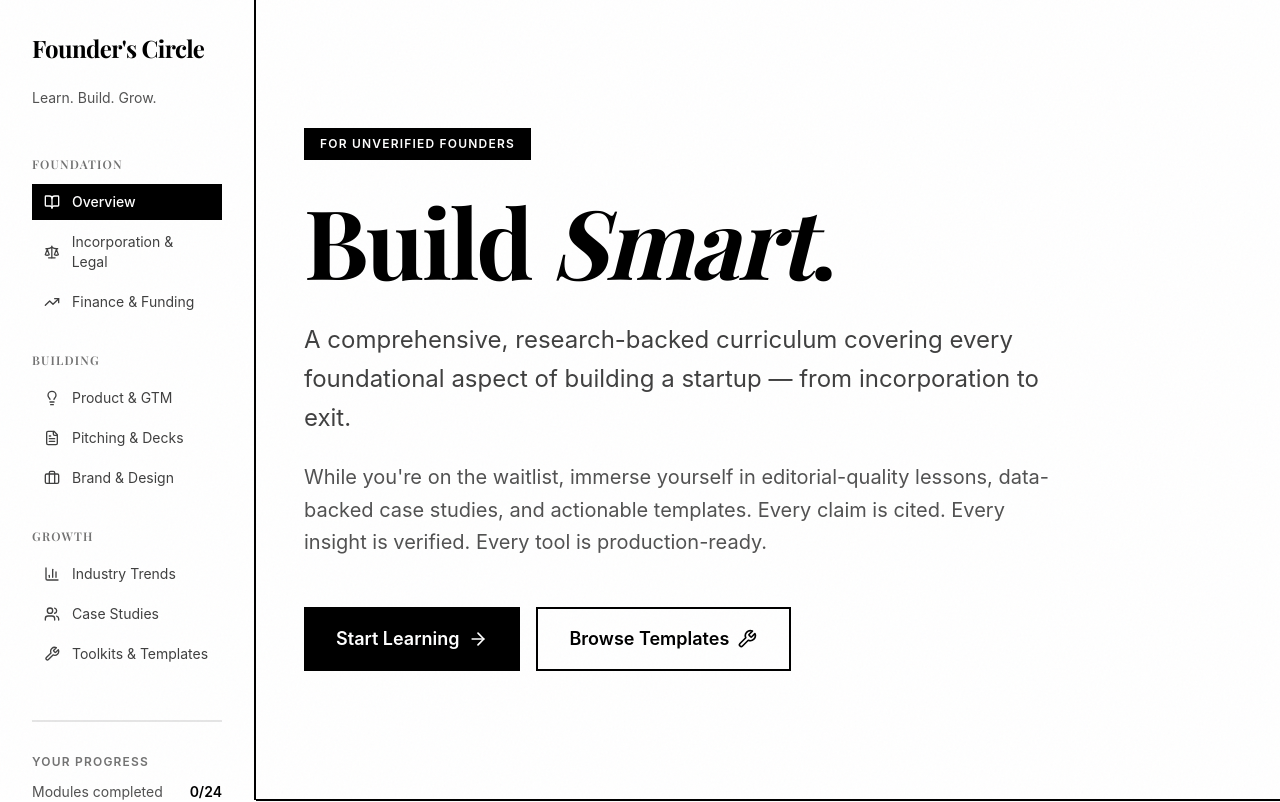
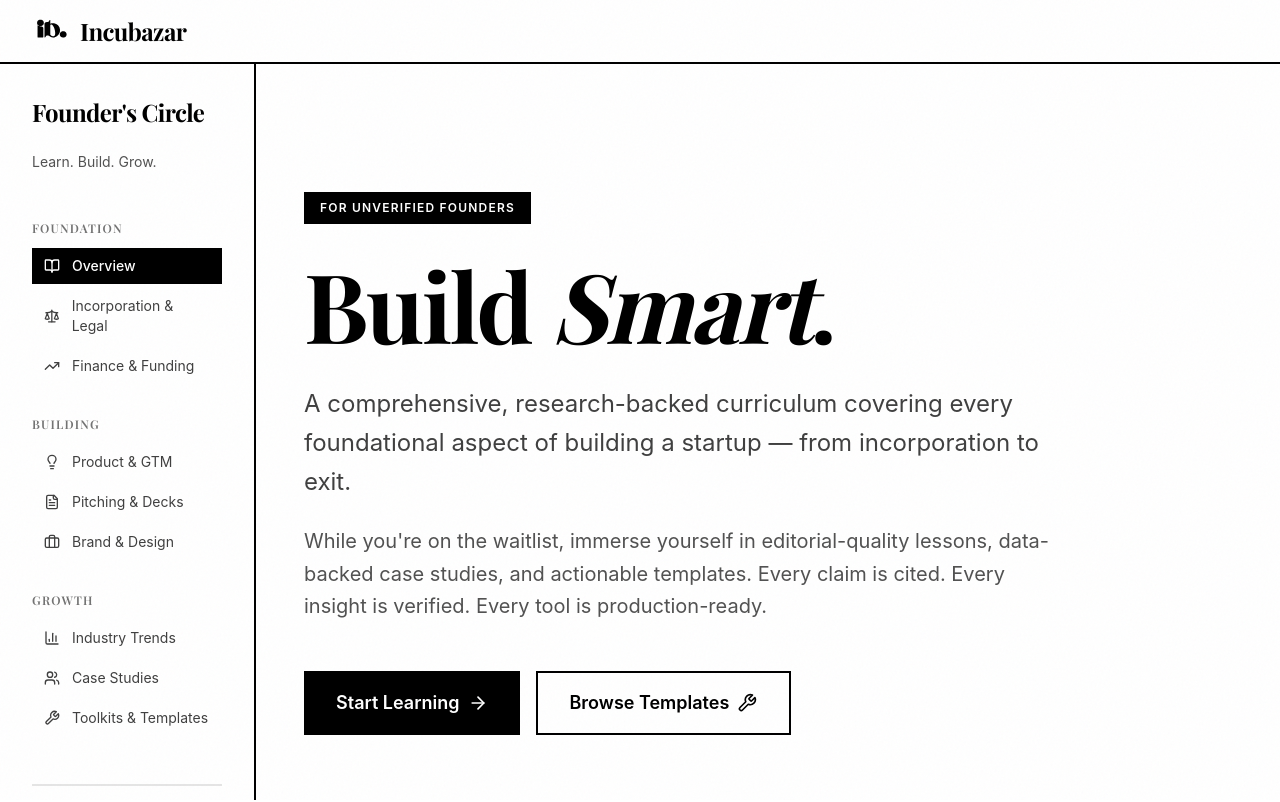
Before and after one commit to incubazar/Incubazar-web, a Next.js app: page /learn in a window 1280 px wide. Shown: the top 802 px of the page. Built offline with nearby package versions, Linux system fonts and the light colour scheme; no server answers; a web font is replaced by a local one.

Commit message:
Add logo header to learn pages
- Add fixed header with Incubazar logo to all learn pages
- Maintain consistent branding across the platform
- Adjust sidebar and content positioning for header
- Improve navigation experience on learn section

```diff
--- a/components/learn/LearnLayout.tsx
+++ b/components/learn/LearnLayout.tsx
@@ -2,6 +2,7 @@
 
 import { ReactNode } from 'react';
 import Link from 'next/link';
+import Image from 'next/image';
 import { usePathname } from 'next/navigation';
 import { cn } from '@/lib/utils';
 import {
@@ -52,8 +53,28 @@ export default function LearnLayout({ children }: LearnLayoutProps) {
 
   return (
     <div className="min-h-screen bg-paper">
+      {/* Top Logo Header - Only Logo */}
+      <header className="fixed top-0 left-0 right-0 h-16 bg-paper border-b-2 border-ink z-50">
+        <div className="h-full px-4 sm:px-6 lg:px-8 flex items-center">
+          <Link href="/" className="flex items-center gap-2 group">
+            <div className="relative w-10 h-10 flex items-center justify-center transition-transform group-hover:scale-110">
+              <Image
+                src="/logo.svg"
+                alt="Incubazar"
+                width={40}
+                height={40}
+                className="transition-all duration-300"
+              />
+            </div>
+            <span className="font-serif text-2xl font-bold tracking-tight leading-none text-ink">
+              Incubazar
+            </span>
+          </Link>
+        </div>
+      </header>
+
       {/* Fixed sidebar navigation */}
-      <aside className="fixed left-0 top-0 h-screen w-64 border-r-2 border-ink bg-paper overflow-y-auto hidden lg:block">
+      <aside className="fixed left-0 top-16 h-[calc(100vh-4rem)] w-64 border-r-2 border-ink bg-paper overflow-y-auto hidden lg:block">
         <div className="p-8">
           {/* Logo/Header */}
           <Link href="/learn" className="block mb-12">
@@ -122,9 +143,9 @@ export default function LearnLayout({ children }: LearnLayoutProps) {
       </aside>
 
       {/* Main content area */}
-      <main className="lg:ml-64 min-h-screen">
+      <main className="lg:ml-64 min-h-screen pt-16">
         {/* Top navigation for mobile */}
-        <div className="lg:hidden sticky top-0 z-40 bg-paper border-b-2 border-ink">
+        <div className="lg:hidden sticky top-16 z-40 bg-paper border-b-2 border-ink">
           <div className="px-4 py-4">
             <Link href="/learn">
               <h1 className="font-serif text-xl font-bold text-ink">
```
